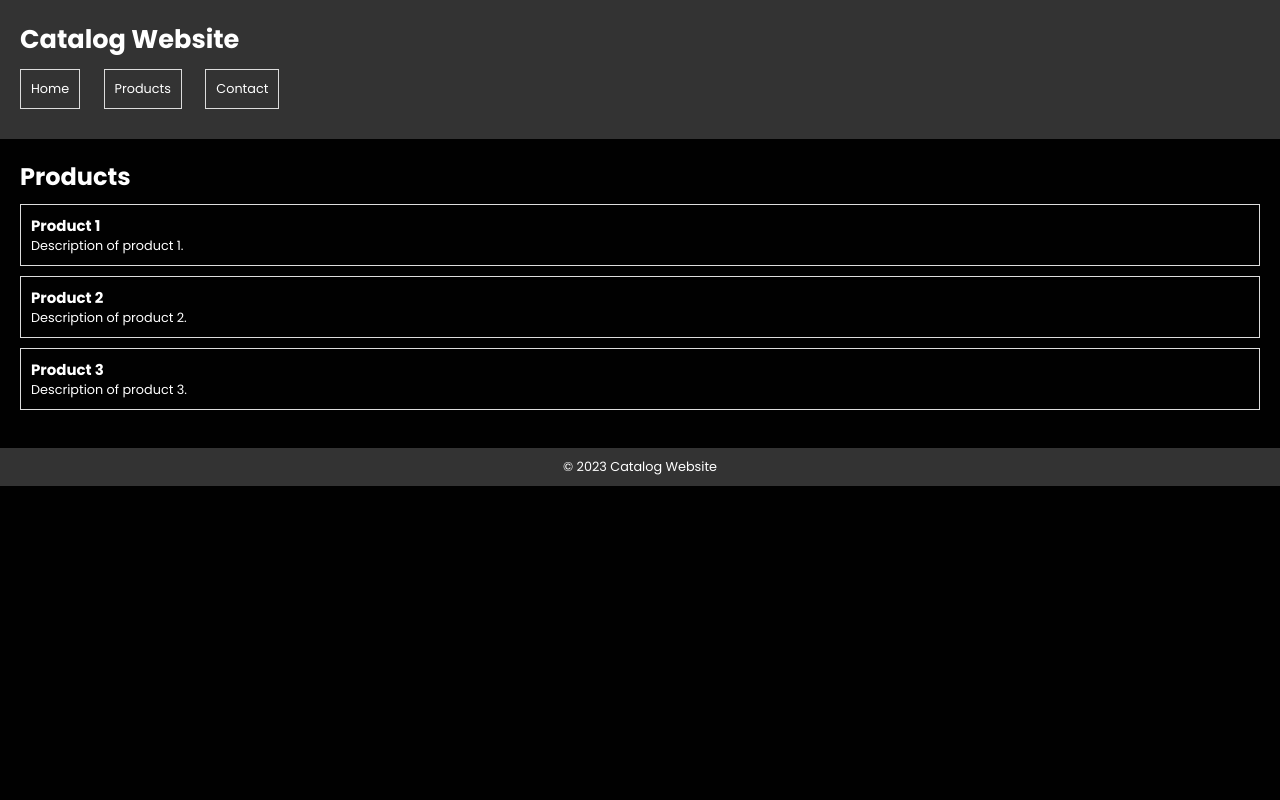
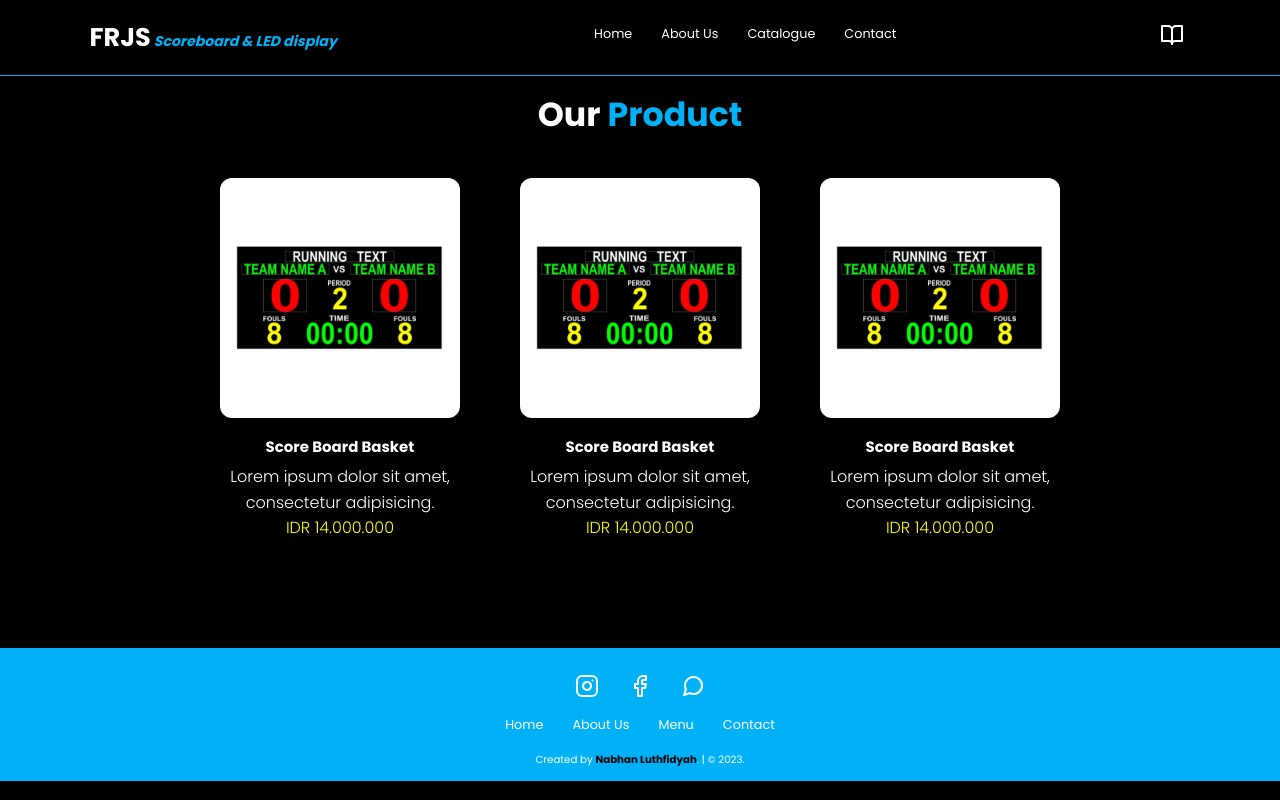
Before and after one commit to lthf1421/frjs-scoreboard-led, a PHP site: page /catalogue.html in a window 1280 px wide. Run offline with PHP 8.4, Linux system fonts and the light colour scheme.

Commit message:
latest commit

```diff
--- a/catalogue.html
+++ b/catalogue.html
@@ -22,45 +22,98 @@
     <!-- My Style -->
     <link rel="stylesheet" href="css/style.css" />
   </head>
+  <body>
+    <!-- navbar start -->
+    <nav class="navbar">
+      <a href="#" class="navbar-logo"
+        >FRJS<span> Scoreboard & LED display</span></a
+      >
 
-  <body>
-  <head>
-    <title>Catalog Website</title>
-  </head>
-  <body>
-    <header>
-      <h1>Catalog Website</h1>
-      <nav>
-        <ul>
-          <li><a href="index.html">Home</a></li>
-          <li><a href="#">Products</a></li>
-          <li><a href="#">Contact</a></li>
-        </ul>
-      </nav>
-    </header>
+      <div class="navbar-nav">
+        <a href="index.html">Home</a>
+        <a href="index.html#about">About Us</a>
+        <a href="index.html#menu">Catalogue</a>
+        <a href="index.html#contact">Contact</a>
+      </div>
+
+      <div class="navbar-extra">
+        <a href="catalogue.html" id="catalogue"
+          ><i data-feather="book-open"></i
+        ></a>
+        <a href="#" id="hamburger-menu"><i data-feather="menu"></i></a>
+      </div>
+    </nav>
+
+    <!-- navbar end -->
 
     <main>
-      <section>
-        <h2>Products</h2>
-        <ul>
-          <li>
-            <h3>Product 1</h3>
-            <p>Description of product 1.</p>
-          </li>
-          <li>
-            <h3>Product 2</h3>
-            <p>Description of product 2.</p>
-          </li>
-          <li>
-            <h3>Product 3</h3>
-            <p>Description of product 3.</p>
-          </li>
-        </ul>
+      <section id="catalogue" class="menu">
+        <h2>Our<span> Product</span></h2>
+
+        <div class="row">
+          <div class="menu-card">
+            <img src="img/menu/sc.png" alt="Scoreboard Basket" />
+            <h3 class="menu-card-tittle">Score Board Basket</h3>
+            <p class="menu-card-desc">
+              Lorem ipsum dolor sit amet, consectetur adipisicing.
+            </p>
+            <p class="menu-card-price">IDR 14.000.000</p>
+          </div>
+          <div class="menu-card">
+            <img src="img/menu/sc.png" alt="Scoreboard Basket" />
+            <h3 class="menu-card-tittle">Score Board Basket</h3>
+            <p class="menu-card-desc">
+              Lorem ipsum dolor sit amet, consectetur adipisicing.
+            </p>
+            <p class="menu-card-price">IDR 14.000.000</p>
+          </div>
+          <div class="menu-card">
+            <img src="img/menu/sc.png" alt="Scoreboard Basket" />
+            <h3 class="menu-card-tittle">Score Board Basket</h3>
+            <p class="menu-card-desc">
+              Lorem ipsum dolor sit amet, consectetur adipisicing.
+            </p>
+            <p class="menu-card-price">IDR 14.000.000</p>
+          </div>
+        </div>
       </section>
+
+      <!-- menu section end -->
     </main>
 
+    <!-- Footer start -->
+
     <footer>
-      <p>&copy; 2023 Catalog Website</p>
+      <div class="socials">
+        <a href="#"><i data-feather="instagram"></i> </a>
+        <a href="#"><i data-feather="facebook"></i> </a>
+        <a href="#"><i data-feather="message-circle"></i> </a>
+      </div>
+
+      <div class="links">
+        <a href="#home">Home</a>
+        <a href="#about">About Us</a>
+        <a href="#menu">Menu</a>
+        <a href="#contact">Contact</a>
+      </div>
+
+      <div class="credit">
+        <p>
+          Created by
+          <a href="https://vsco.com/luthfi4517">Nabhan Luthfidyah</a>. | &copy
+          2023.
+        </p>
+      </div>
     </footer>
+
+    <!-- Footer end -->
+
+    <!-- Feather Icons -->
+    <script>
+      feather.replace();
+    </script>
+
+    <!-- my Javascript-->
+    <script src="js/script.js"></script>
   </body>
 </html>
--- a/css/style.css
+++ b/css/style.css
@@ -208,7 +208,7 @@ body {
 .menu p,
 .contact p {
   text-align: center;
-  max-width: 35rem;
+  max-width: 50rem;
   margin: auto;
   font-size: 1.25rem;
   font-weight: 300;
@@ -228,7 +228,7 @@ body {
 }
 
 .menu .row .menu-card img {
-  border-radius: 50%;
+  border-radius: 5%;
   width: 80%;
 }
 
@@ -441,82 +441,3 @@ footer .credit a {
     background-position: left;
   }
 }
-
-/* Catalogue css */
-
-/* Style for the page header */
-header {
-  background-color: #333;
-  color: #fff;
-  padding: 20px;
-}
-
-header h1 {
-  margin: 0;
-}
-
-header nav {
-  margin-top: 10px;
-}
-
-header nav ul {
-  margin: 0;
-  padding: 0;
-  list-style: none;
-}
-
-header nav li {
-  display: inline-block;
-  margin-right: 20px;
-}
-
-header nav li a {
-  color: #fff;
-  text-decoration: none;
-}
-
-header nav li a:hover {
-  text-decoration: underline;
-}
-
-/* Style for the main content section */
-main {
-  margin: 20px;
-}
-
-section {
-  margin-top: 20px;
-}
-
-section h2 {
-  font-size: 24px;
-  margin-bottom: 10px;
-}
-
-ul {
-  margin: 0;
-  padding: 0;
-  list-style: none;
-}
-
-li {
-  border: 1px solid #ddd;
-  padding: 10px;
-  margin-bottom: 10px;
-}
-
-li h3 {
-  margin-top: 0;
-}
-
-li p {
-  margin-bottom: 0;
-}
-
-/* Style for the footer */
-footer {
-  background-color: #333;
-  color: #fff;
-  padding: 10px;
-  text-align: center;
-}
```
Also changed, not shown: index.html (+6 -7 lines).
